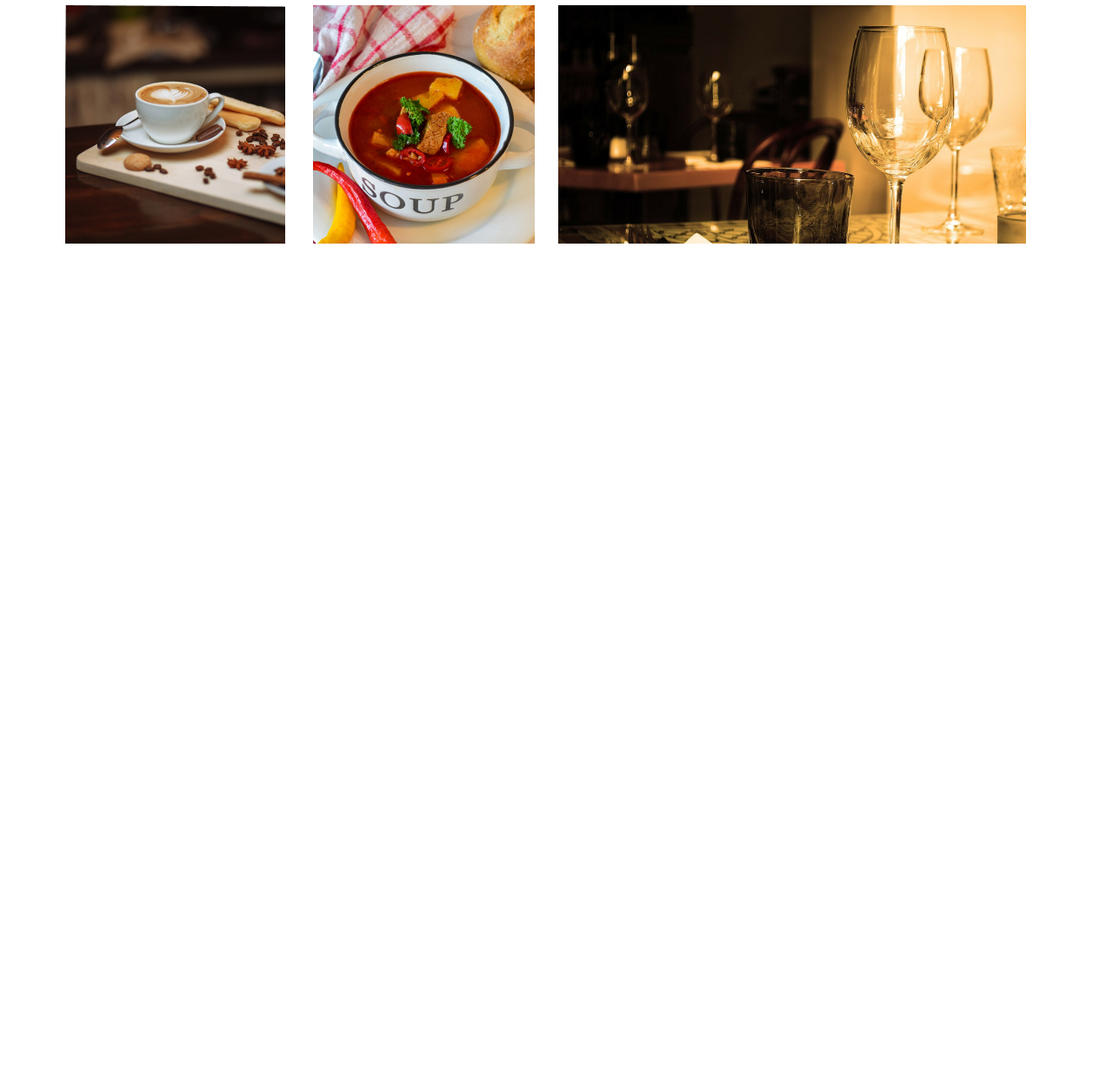
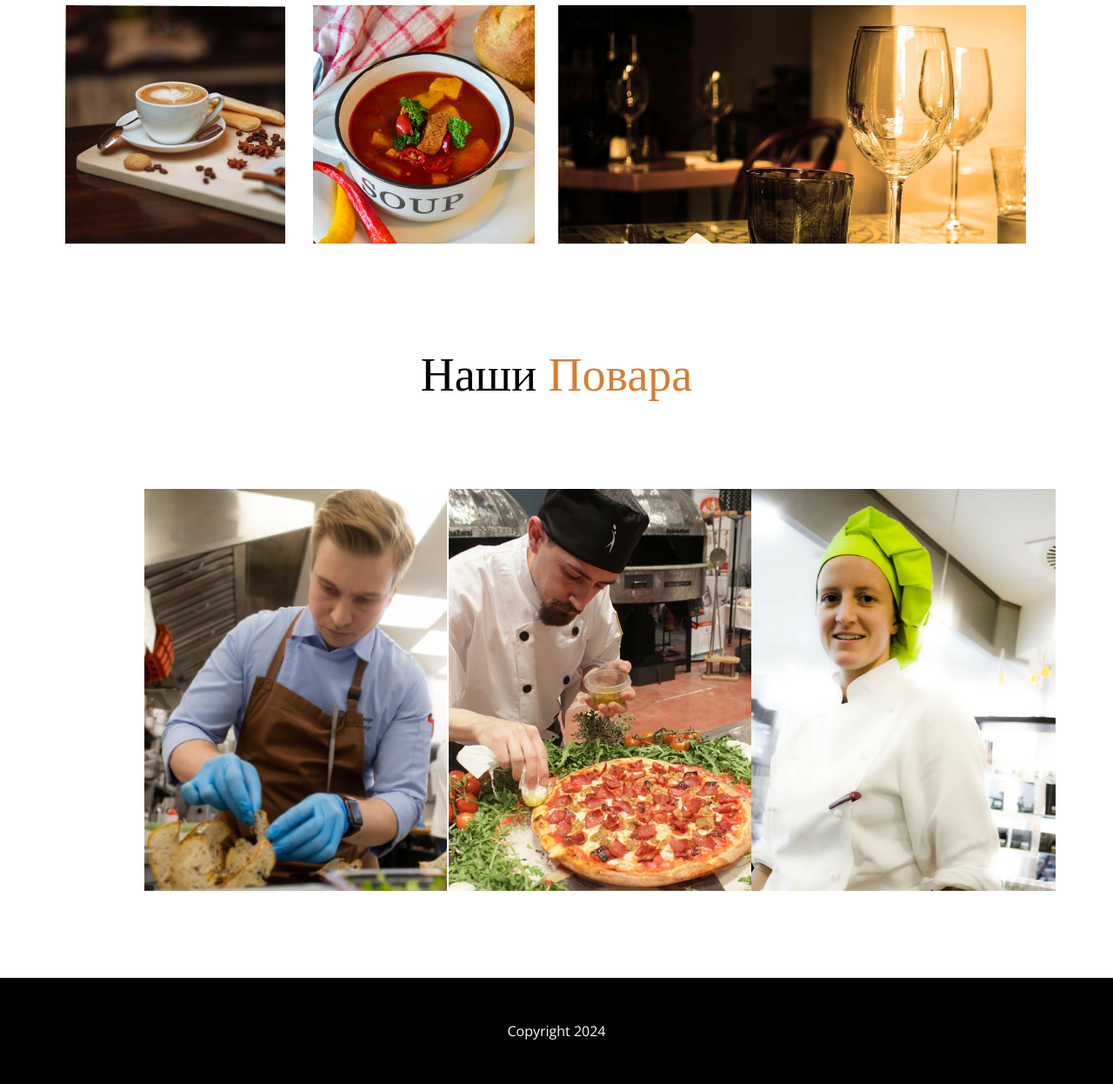
Before and after one commit to lst369/lst369.github.io, a plain HTML site: page index.html in a window 1280 px wide. Shown: the part 4895-6141 px from the top of the page at 87% size. Before the commit the page ends 5195 px from the top, so only its background shows below. Drawn offline with nearby package versions, Linux system fonts and the light colour scheme.

Commit message:
v0.006 add cook and footer block

```diff
--- a/index.html
+++ b/index.html
@@ -377,5 +377,24 @@
     </div>
 </div>
 
+<div class="cook">
+
+    <div class="container">
+        <div class="cook-title">
+            Наши <span>Повара</span>
+        </div>
+
+        <div class="cook-content">
+            <img src="img/cook1.jpg" alt="">
+            <img src="img/cook2.jpg" alt="">
+            <img src="img/cook3.jpg" alt="">
+        </div>
+    </div>
+</div>
+
+<div class="footer">
+    Copyright 2024
+</div>
+
 </body>
 </html>
--- a/style.css
+++ b/style.css
@@ -514,3 +514,32 @@ transition: color 0.3s linear;
     margin-right: 25px;
     margin-bottom: 20px;
 }
+
+.cook {
+    padding-bottom: 100px;
+}
+
+.cook-title {
+    font-family: Tinos;
+    font-size: 54px;
+    font-weight: 400;
+    text-align: center;
+    margin-bottom: 100px;
+    margin-top: 100px;
+}
+
+.cook-title span {
+    color: #D67E34;
+}
+
+.cook-content {
+    display: flex;
+    justify-content: space-around;
+}
+
+.footer {
+    background-color: #000;
+    padding: 50px 0;
+    text-align: center;
+    color: #FFFFFF;
+}
```
Also changed, not shown: img/cook1.jpg (added), img/cook2.jpg (added), img/cook3.jpg (added).
